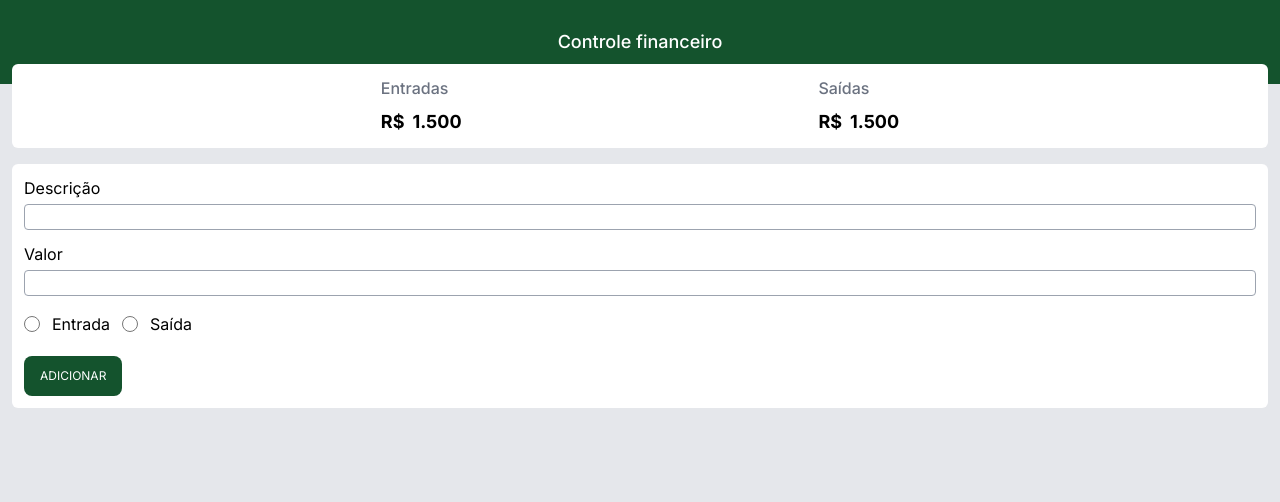
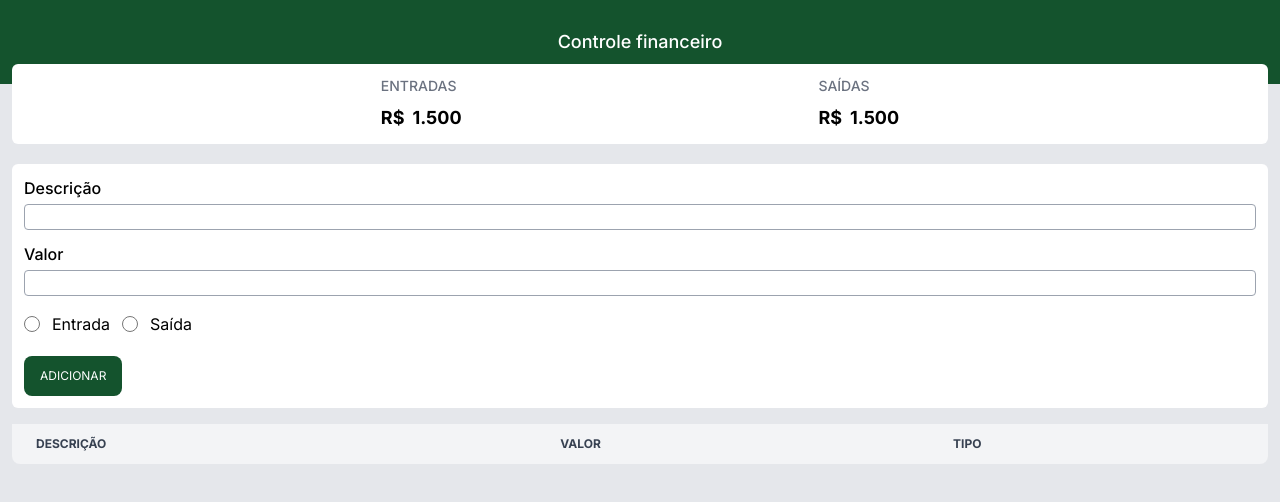
Before and after one commit to Alice-Lira/controle-financeiro, a Next.js app: page / in a window 1280 px wide. Shown: the top 502 px of the page. Built offline with nearby package versions, Linux system fonts and the light colour scheme.

Commit message:
adicionado descriçao, valor e tipo na tabela

```diff
--- a/src/app/components/card.js
+++ b/src/app/components/card.js
@@ -4,7 +4,7 @@ export default function Card() {
             <div className="w-full absolute top-16 z-20 px-3">
                 <div className="bg-white p-3 rounded-md flex justify-evenly items-center">
                     <div className="flex flex-col">
-                        <p className="text-base text-gray-500 font-medium">Entradas</p>
+                        <p className="text-sm uppercase text-gray-500 font-medium">Entradas</p>
                         <div className="flex gap-2 pt-2">
                             <span className="font-bold text-lg">R$</span>
                             <span className="font-bold text-lg">1.500</span>
@@ -13,7 +13,7 @@ export default function Card() {
                     </div>
 
                     <div className="flex flex-col ">
-                        <p className="text-base text-gray-500 font-medium">Saídas</p>
+                        <p className="text-sm uppercase text-gray-500 font-medium">Saídas</p>
                         <div className="flex gap-2 pt-2">
                             <span className="font-bold text-lg">R$</span>
                             <span className="font-bold text-lg">1.500</span>
--- a/src/app/layout.js
+++ b/src/app/layout.js
@@ -15,7 +15,7 @@ export default function RootLayout({ children }) {
       <body className={inter.className}>
         <div className="bg-green-900 flex justify-center items-center p-7 relative">
           <header>
-            <h1 className="text-white text-lg font-medium">Controle financeiro</h1>
+            <h1 className="text-white text-lg font-medium ">Controle financeiro</h1>
           </header>
         </div>
         <main>
--- a/src/app/page.js
+++ b/src/app/page.js
@@ -1,10 +1,18 @@
 'use client'
-import { useState } from "react";
+import { useEffect, useState } from "react";
 
 export default function Home() {
   const [description, setDescription] = useState('')
   const [value, setValue] = useState('')
   const [selectedOption, setSelectedOption] = useState('')
+  const [itens, setItens] = useState([])
+
+  useEffect(() => {
+    const data = localStorage.getItem('itens')
+    if(!data) return
+    const itensParsed = JSON.parse(data)
+    if(itensParsed.length > 0) setItens([...itensParsed])
+  }, [])
 
   const handleInputChangeDescription = (event) => {
     setDescription(event.target.value)
@@ -14,12 +22,21 @@ export default function Home() {
     setValue(event.target.value)
   }
 
-  const handleAdd = () => {
-    alert('adicionado')
+  const handleAdd = (event) => {
+    event.preventDefault()
+    let newItens = [...itens]
+    newItens.push({
+      name: description,
+      value,
+      type: selectedOption
+    })
+    setItens(newItens)
+    localStorage.setItem('itens', JSON.stringify(newItens))
   }
 
   const handeleOptionChange = (event) => {
     setSelectedOption(event.target.value)
+
   }
 
   return (
@@ -27,7 +44,7 @@ export default function Home() {
       <form>
         <div className="bg-white p-3 flex flex-col rounded-md">
           <div className="flex flex-col">
-            <label className="text-base mb-1">Descrição</label>
+            <label className="text-base mb-1 font-medium">Descrição</label>
             <input
               className="border-gray-400 border rounded focus:outline-none focus:ring-1 focus:ring-black"
               type="text"
@@ -38,7 +55,7 @@ export default function Home() {
           </div>
 
           <div className="flex flex-col">
-            <label className="text-base mb-1 mt-3">Valor</label>
+            <label className="text-base mb-1 mt-3 font-medium">Valor</label>
             <input
               className="border-gray-400 border rounded focus:outline-none focus:ring-1 focus:ring-black"
               type="number"
@@ -50,20 +67,20 @@ export default function Home() {
           <div className="flex gap-3 pt-4 items-center">
             <input
               type="radio"
-              name="options"
-              value="option1"
+              name="input"
+              value="input"
               className="h-4 w-4 accent-black"
-              checked={selectedOption === 'option1'}
+              checked={selectedOption === 'input'}
               onChange={handeleOptionChange}
             />
-            <label className="text-base ">Entrada</label>
+            <label className="text-base">Entrada</label>
 
             <input
               type="radio"
-              name="options"
-              value="option2"
+              name="output"
+              value="output"
               className="h-4 w-4 accent-black"
-              checked={selectedOption === 'option2'}
+              checked={selectedOption === 'output'}
               onChange={handeleOptionChange}
             />
             <label className="text-base ">Saída</label>
@@ -78,6 +95,35 @@ export default function Home() {
           </div>
         </div>
       </form>
+          <div className="relative overflow-x-auto rounded-lg pt-4">
+            <table className="text-sm text-left w-full">
+              <thead className="text-gray-700 uppercase bg-gray-100 text-xs">
+                <tr>
+                  <th className="px-6 py-3">Descrição</th>
+                  <th className="px-6 py-3">Valor</th>
+                  <th className="px-6 py-3">Tipo</th>
+                </tr>
+              </thead>
+              {itens.map((item, index) =>
+              <tbody>
+                <tr className="bg-white" key={index}>
+                  <td className="px-6 py-4 text-gray-900">
+                    {item.name}
+                  </td>
+
+                  <td className="px-6 py-4 font-semibold">
+                    {item.value}
+                  </td>
+
+                  <td className="px-6 py-4">
+                    {item.type == 'input' ? 'Entrada' : 'Saída'}
+
+                  </td>
+                </tr>
+              </tbody>
+              )}
+            </table>
+          </div>
     </div>
   );
 }
```
